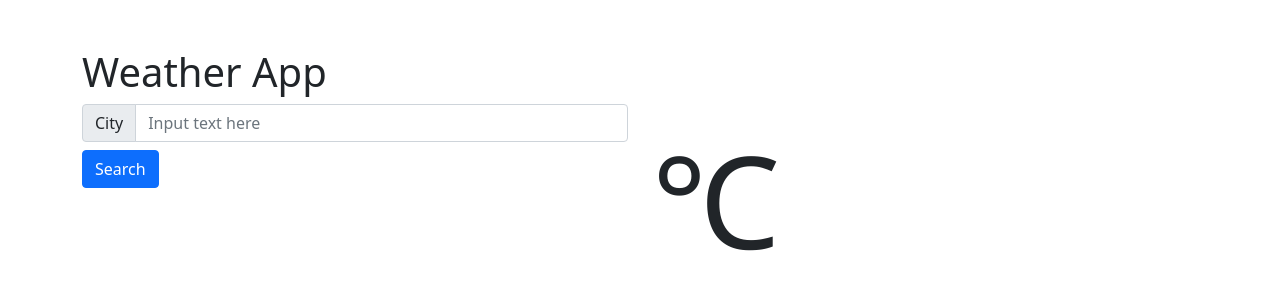
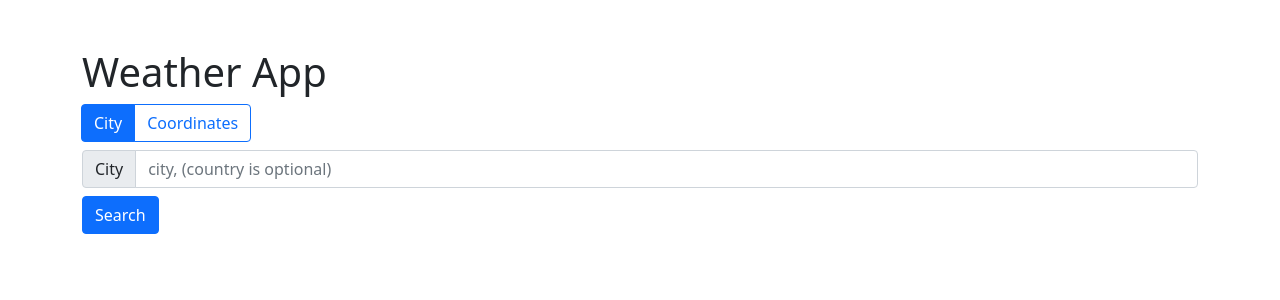
Before and after one commit to SirFourier/graphing-calculator, a React (Create React App) app: page / in a window 1280 px wide. Shown: the top 300 px of the page. Built offline with nearby package versions, Linux system fonts and the light colour scheme.

Commit message:
added radio to control input type

```diff
--- a/src/App.jsx
+++ b/src/App.jsx
@@ -1,25 +1,42 @@
 import React, { useState } from "react";
 import Input from "./components/Input";
+import MultipleInputs from "./components/MultipleInputs";
+import RadioGroup from "./components/RadioGroup";
 
 // Using openweathermap.org
-const API_KEY = "5d5c88002278a4fbef29d7752e855e0e";
-
-const getAPI_RequestString = (city) =>
-  `https://api.openweathermap.org/data/2.5/weather?q=${city}&appid=${API_KEY}&units=metric`;
-
-const emptyQueryData = {
-  City: "",
+const API = {
+  KEY: "5d5c88002278a4fbef29d7752e855e0e",
+  UNITS: "metric",
+  ROOT: "https://api.openweathermap.org/data/2.5/weather?",
+  queryByCity: (city) =>
+    `${API.ROOT}q=${city}&appid=${API.KEY}&units=${API.UNITS}`,
+  queryByCoordinates: (lat, lon) =>
+    `${API.ROOT}lat=${lat}&lon=${lon}&appid=${API.KEY}&units=${API.UNITS}`,
 };
 
+const emptyQuery = {
+  city: "",
+  coordinates: { latitude: "", longitude: "" },
+};
+
+//london
+//lat: 51.509865
+//lon: -0.118092
+
 export default function App() {
-  const [queryData, setQueryData] = useState(emptyQueryData);
-  const [responseData, setResponseData] = useState({});
-  const [errorData, setErrorData] = useState("");
+  const [query, setQuery] = useState(emptyQuery);
+  const [queryType, setQueryType] = useState("city");
+  const [weather, setWeather] = useState({});
+  const [error, setError] = useState("");
 
   const handleChange = (id, e) => {
-    const newData = { ...queryData };
-    newData[id] = e.target.value;
-    setQueryData(newData);
+    const newQuery = { ...query };
+    if (id === "city") {
+      newQuery[id] = e.target.value;
+    } else if (id === "latitude" || id === "longitude") {
+      newQuery.coordinates[id] = e.target.value;
+    }
+    setQuery(newQuery);
   };
 
   const handleError = ({ cod, message }) => {
@@ -31,19 +48,26 @@ export default function App() {
 
   const handleSearch = async () => {
     try {
-      const api = await fetch(getAPI_RequestString(queryData.City));
+      const api = await fetch(
+        queryType === "city"
+          ? API.queryByCity(query.city)
+          : API.queryByCoordinates(
+              query.coordinates.latitude,
+              query.coordinates.longitude
+            )
+      );
       const data = await api.json();
 
       // handle any error responses
       handleError(data);
       // if no errors thrown, set no errors
-      setErrorData("");
+      setError("");
+      console.log(data);
 
-      setResponseData({ ...responseData, ...data.main });
-
+      setWeather({ ...weather, ...data });
     } catch (e) {
       console.error(e);
-      setErrorData(e.toString());
+      setError(e.toString());
     }
   };
 
@@ -53,37 +77,56 @@ export default function App() {
     }
   };
 
+  const handleRadioChange = (key) => {
+    setQueryType(key);
+  };
+
   return (
     <div className="container mt-5">
       <h1>Weather App</h1>
-      <div className="row">
-        <div className="col">
-          {Object.keys(queryData).map((key) => (
+      <RadioGroup
+        options={query}
+        checked={queryType}
+        onChange={handleRadioChange}
+      />
+
+      {queryType === "city" ? (
         <Input
-              key={key}
-              id={key}
-              label={key}
+          id={"city"}
+          label={"City"}
           type="text"
-              placeholder="Input text here"
-              value={queryData[key]}
+          placeholder="city, (country is optional)"
+          value={query.city}
           onChange={handleChange}
           onKeyDown={handleEnter}
         />
-          ))}
-          {errorData && (
+      ) : (
+        <MultipleInputs
+          type="text"
+          mainLabel="Coordinates"
+          values={query.coordinates}
+          onChange={handleChange}
+          onKeyDown={handleEnter}
+        />
+      )}
+
+      {error && (
         <div className="alert alert-danger" role="alert">
-              {errorData}
+          {error}
         </div>
       )}
       <button className="btn btn-primary" onClick={handleSearch}>
         Search
       </button>
+      {weather.main && (
+        <div>
+          <p className="temp">{Math.round(weather.main.temp)}</p>
+          <span className="temp">&#8451;</span>
+          <p>
+            {weather.name}, {weather.sys.country}
+          </p>
         </div>
-        <div className="col">
-          <p className="temp">{responseData.temp}</p>
-          <span className="temp">&#8451;</span>
-        </div>
-      </div>
+      )}
     </div>
   );
 }
```
Lines whose indentation alone changed are shown as unchanged.
